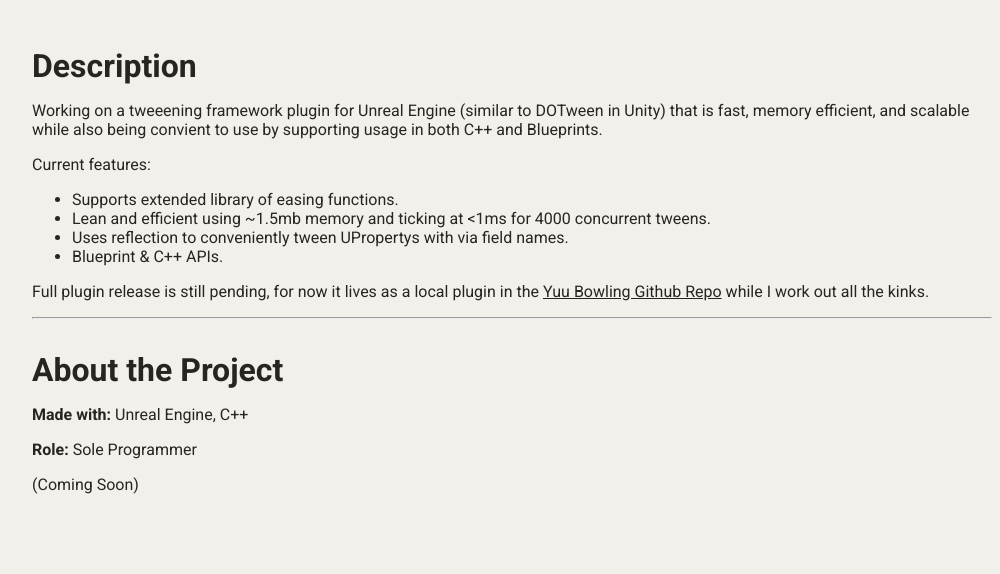
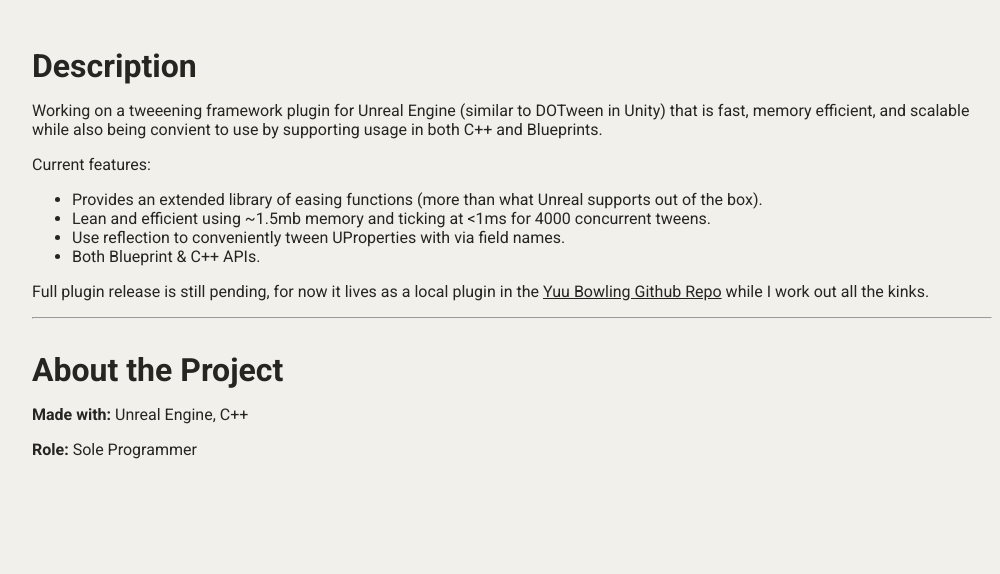
Before and after one commit to jaideng123/jaideng123.github.io, a Jekyll site: the page built from _posts/games/2024-09-26-DUETween.md, in a window 1280 px wide. Shown: the part 375-949 px from the top of the page, without its empty margins (128-1128 px from the left). Built offline with Jekyll 4.4.1, drawn with Linux system fonts in a browser that asks for light colours; after the commit the page ends 914 px from its top, so only the background shows below that.

Commit message:
More Little Updates

```diff
--- a/_posts/games/2024-09-26-DUETween.md
+++ b/_posts/games/2024-09-26-DUETween.md
@@ -27,10 +27,10 @@ Currently I am testing it out as a local plugin in Yuu Bowling before a wider re
 Working on a tweeening framework plugin for Unreal Engine (similar to DOTween in Unity) that is fast, memory efficient, and scalable while also being convient to use by supporting usage in both C++ and Blueprints.
 
 Current features:
-- Supports extended library of easing functions.
+- Provides an extended library of easing functions (more than what Unreal supports out of the box).
 - Lean and efficient using ~1.5mb memory and ticking at <1ms for 4000 concurrent tweens.
-- Uses reflection to conveniently tween UPropertys with via field names.
-- Blueprint & C++ APIs.
+- Use reflection to conveniently tween UProperties with via field names.
+- Both Blueprint & C++ APIs.
 
 
 Full plugin release is still pending, for now it lives as a local plugin in the [Yuu Bowling Github Repo](https://github.com/jaideng123/UnrealBowling/tree/master/Plugins/DUETween) while I work out all the kinks.
@@ -40,5 +40,3 @@ Full plugin release is still pending, for now it lives as a local plugin in the
 **Made with:** Unreal Engine, C++
 
 **Role:** Sole Programmer
-
-(Coming Soon)
--- a/games.html
+++ b/games.html
@@ -23,7 +24,7 @@ gameOrder:
             I make games like these
         </h1>
         <section class="video-container-header" style="margin-top: 1.5em;padding: 0;">
-            <iframe width="560" height="315" src="https://www.youtube.com/embed/ZHDI7aDh8XE" frameborder="0"
+            <iframe width="560" height="315" src="https://www.youtube.com/embed/SZ8DLNUCdYc" frameborder="0"
                 allow="accelerometer; encrypted-media; gyroscope; picture-in-picture" allowfullscreen></iframe>
         </section>
     </header>
```
Also changed, not shown: other parts of _posts/games/2024-09-26-DUETween.md (+2 -2 lines), other parts of games.html (+1 -0 lines), _posts/games/2019-01-01-Tritix.md (+2 -2 lines), _posts/games/2023-09-01-ClawAndOrder.md (+2 -1 lines), _posts/games/2024-09-25-YuuBowling.md (+23 -7 lines), 2 other files.
